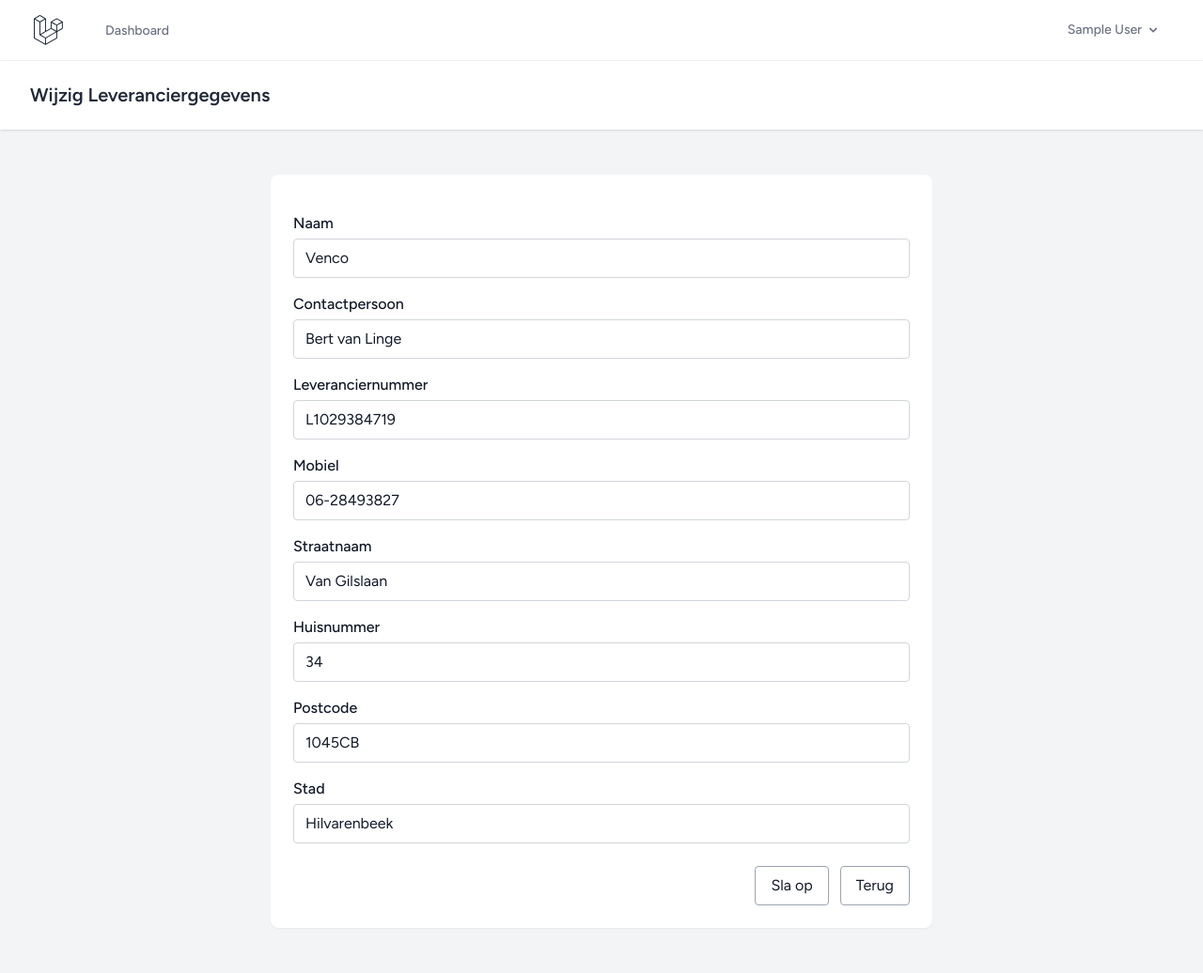
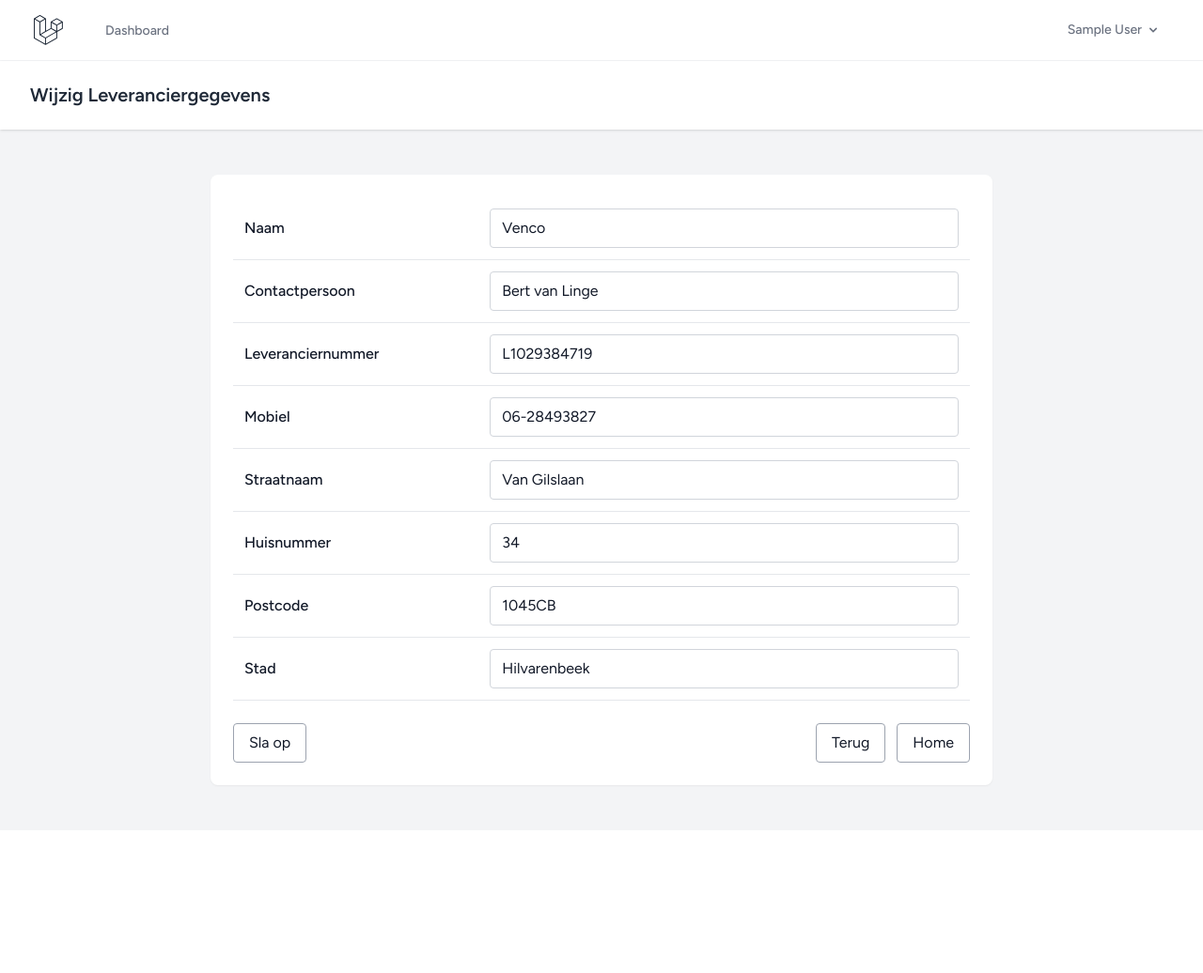
Before and after one commit to xingrupan0206-droid/BE_P1, a Laravel app: page /leveranciers/wijzigen/1/edit in a window 1280 px wide. Shown: the whole page at 94% size. After the commit the page ends 838 px from the top, so only its background shows below. Run offline with Laravel 12, Linux system fonts and the light colour scheme; the visitor is signed in with stand-in values (Sample User, id 1); data comes from the database, SQL or seed files in the repository; style sheets or scripts are compiled from the project's sources.

Commit message:
alle missende onderdellen toegevoegd

```diff
--- a/app/Providers/leverancier/wijzigen/Wijzigen.php
+++ b/app/Providers/leverancier/wijzigen/Wijzigen.php
@@ -2,15 +2,15 @@
 
 namespace App\Providers\leverancier\wijzigen;
 
+use Illuminate\Contracts\Pagination\LengthAwarePaginator;
 use Illuminate\Http\RedirectResponse;
 use Illuminate\Http\Request;
-use Illuminate\Support\Collection;
 use Illuminate\Support\Facades\DB;
 use Illuminate\Validation\Rule;
 
 class Wijzigen
 {
-    public function overzicht(): Collection
+    public function overzicht(): LengthAwarePaginator
     {
         return DB::table('Leverancier as l')
             ->join('Contact as c', 'c.Id', '=', 'l.ContactId')
@@ -27,7 +27,7 @@ class Wijzigen
                 'c.Stad',
             ])
             ->orderBy('l.Naam')
-            ->get();
+            ->paginate(4);
     }
 
     public function details(int $leverancierId): object
@@ -75,6 +75,17 @@ class Wijzigen
         $leverancier = DB::table('Leverancier')->where('Id', $leverancierId)->first();
         abort_if($leverancier === null, 404);
 
+        $dubbelMobiel = DB::table('Leverancier')
+            ->where('Mobiel', $gegevens['Mobiel'])
+            ->where('Id', '!=', $leverancierId)
+            ->exists();
+
+        if ($dubbelMobiel) {
+            return redirect()
+                ->route('leveranciers.wijzigen.edit', $leverancierId)
+                ->with('error', 'Door een technische storing is het niet mogelijk de wijziging door te voeren. Probeer het op een later moment nog eens');
+        }
+
         try {
             DB::transaction(function () use ($leverancier, $leverancierId, $gegevens): void {
                 DB::table('Leverancier')
--- a/resources/views/leverancier/wijzigen/edit.blade.php
+++ b/resources/views/leverancier/wijzigen/edit.blade.php
@@ -6,7 +6,7 @@
     </x-slot>
 
     <div class="py-12">
-        <div class="max-w-3xl mx-auto sm:px-6 lg:px-8">
+        <div class="max-w-4xl mx-auto sm:px-6 lg:px-8">
             <div class="bg-white overflow-hidden shadow-sm sm:rounded-lg">
                 <div class="p-6 text-gray-900">
                     @if (session('status'))
@@ -23,86 +23,126 @@
                         </script>
                     @endif
 
-                    <form method="POST" action="{{ route('leveranciers.wijzigen.update', $leverancier->Id) }}" class="space-y-4">
+                    <form method="POST" action="{{ route('leveranciers.wijzigen.update', $leverancier->Id) }}">
                         @csrf
                         @method('PUT')
 
-                        <div>
-                            <label for="Naam" class="block font-medium">Naam</label>
+                        <table class="w-full border-collapse">
+                            <tbody>
+                                <tr class="border-b border-gray-200">
+                                    <td class="p-3 w-1/3 font-medium">
+                                        <label for="Naam">Naam</label>
+                                    </td>
+                                    <td class="p-3">
                                         <input id="Naam" name="Naam" type="text" value="{{ old('Naam', $leverancier->Naam) }}" required
-                                   class="mt-1 block w-full rounded border-gray-300">
+                                               class="block w-full rounded border-gray-300">
                                         @error('Naam')
-                                <p class="text-red-600 text-sm">{{ $message }}</p>
+                                            <p class="text-red-600 text-sm mt-1">{{ $message }}</p>
                                         @enderror
-                        </div>
+                                    </td>
+                                </tr>
 
-                        <div>
-                            <label for="ContactPersoon" class="block font-medium">Contactpersoon</label>
+                                <tr class="border-b border-gray-200">
+                                    <td class="p-3 font-medium">
+                                        <label for="ContactPersoon">Contactpersoon</label>
+                                    </td>
+                                    <td class="p-3">
                                         <input id="ContactPersoon" name="ContactPersoon" type="text" value="{{ old('ContactPersoon', $leverancier->ContactPersoon) }}" required
-                                   class="mt-1 block w-full rounded border-gray-300">
+                                               class="block w-full rounded border-gray-300">
                                         @error('ContactPersoon')
-                                <p class="text-red-600 text-sm">{{ $message }}</p>
+                                            <p class="text-red-600 text-sm mt-1">{{ $message }}</p>
                                         @enderror
-                        </div>
+                                    </td>
+                                </tr>
 
-                        <div>
-                            <label for="LeverancierNummer" class="block font-medium">Leveranciernummer</label>
+                                <tr class="border-b border-gray-200">
+                                    <td class="p-3 font-medium">
+                                        <label for="LeverancierNummer">Leveranciernummer</label>
+                                    </td>
+                                    <td class="p-3">
                                         <input id="LeverancierNummer" name="LeverancierNummer" type="text" value="{{ old('LeverancierNummer', $leverancier->LeverancierNummer) }}" required
-                                   class="mt-1 block w-full rounded border-gray-300">
+                                               class="block w-full rounded border-gray-300">
                                         @error('LeverancierNummer')
-                                <p class="text-red-600 text-sm">{{ $message }}</p>
+                                            <p class="text-red-600 text-sm mt-1">{{ $message }}</p>
                                         @enderror
-                        </div>
+                                    </td>
+                                </tr>
 
-                        <div>
-                            <label for="Mobiel" class="block font-medium">Mobiel</label>
+                                <tr class="border-b border-gray-200">
+                                    <td class="p-3 font-medium">
+                                        <label for="Mobiel">Mobiel</label>
+                                    </td>
+                                    <td class="p-3">
                                         <input id="Mobiel" name="Mobiel" type="text" value="{{ old('Mobiel', $leverancier->Mobiel) }}" required
-                                   class="mt-1 block w-full rounded border-gray-300">
+                                               class="block w-full rounded border-gray-300">
                                         @error('Mobiel')
-                                <p class="text-red-600 text-sm">{{ $message }}</p>
+                                            <p class="text-red-600 text-sm mt-1">{{ $message }}</p>
                                         @enderror
-                        </div>
+                                    </td>
+                                </tr>
 
-                        <div>
-                            <label for="Straatnaam" class="block font-medium">Straatnaam</label>
-                            <input id="Straatnaam" name="Straatnaam" type="text" value="{{ old('Straatnaam', $leverancier->Straatnaam) }}"
-                                   class="mt-1 block w-full rounded border-gray-300">
+                                <tr class="border-b border-gray-200">
+                                    <td class="p-3 font-medium">
+                                        <label for="Straatnaam">Straatnaam</label>
+                                    </td>
+                                    <td class="p-3">
+                                        <input id="Straatnaam" name="Straatnaam" type="text" value="{{ old('Straatnaam', $leverancier->Straatnaam) }}" required
+                                               class="block w-full rounded border-gray-300">
                                         @error('Straatnaam')
-                                <p class="text-red-600 text-sm">{{ $message }}</p>
+                                            <p class="text-red-600 text-sm mt-1">{{ $message }}</p>
                                         @enderror
-                        </div>
+                                    </td>
+                                </tr>
 
-                        <div>
-                            <label for="Huisnummer" class="block font-medium">Huisnummer</label>
-                            <input id="Huisnummer" name="Huisnummer" type="text" value="{{ old('Huisnummer', $leverancier->Huisnummer) }}"
-                                   class="mt-1 block w-full rounded border-gray-300">
+                                <tr class="border-b border-gray-200">
+                                    <td class="p-3 font-medium">
+                                        <label for="Huisnummer">Huisnummer</label>
+                                    </td>
+                                    <td class="p-3">
+                                        <input id="Huisnummer" name="Huisnummer" type="number" min="1" value="{{ old('Huisnummer', $leverancier->Huisnummer) }}" required
+                                               class="block w-full rounded border-gray-300">
                                         @error('Huisnummer')
-                                <p class="text-red-600 text-sm">{{ $message }}</p>
+                                            <p class="text-red-600 text-sm mt-1">{{ $message }}</p>
                                         @enderror
-                        </div>
+                                    </td>
+                                </tr>
 
-                        <div>
-                            <label for="Postcode" class="block font-medium">Postcode</label>
-                            <input id="Postcode" name="Postcode" type="text" value="{{ old('Postcode', $leverancier->Postcode) }}"
-                                   class="mt-1 block w-full rounded border-gray-300">
+                                <tr class="border-b border-gray-200">
+                                    <td class="p-3 font-medium">
+                                        <label for="Postcode">Postcode</label>
+                                    </td>
+                                    <td class="p-3">
+                                        <input id="Postcode" name="Postcode" type="text" value="{{ old('Postcode', $leverancier->Postcode) }}" required
+                                               class="block w-full rounded border-gray-300">
                                         @error('Postcode')
-                                <p class="text-red-600 text-sm">{{ $message }}</p>
+                                            <p class="text-red-600 text-sm mt-1">{{ $message }}</p>
                                         @enderror
-                        </div>
+                                    </td>
+                                </tr>
 
-                        <div>
-                            <label for="Stad" class="block font-medium">Stad</label>
-                            <input id="Stad" name="Stad" type="text" value="{{ old('Stad', $leverancier->Stad) }}"
-                                   class="mt-1 block w-full rounded border-gray-300">
+                                <tr class="border-b border-gray-200">
+                                    <td class="p-3 font-medium">
+                                        <label for="Stad">Stad</label>
+                                    </td>
+                                    <td class="p-3">
+                                        <input id="Stad" name="Stad" type="text" value="{{ old('Stad', $leverancier->Stad) }}" required
+                                               class="block w-full rounded border-gray-300">
                                         @error('Stad')
-                                <p class="text-red-600 text-sm">{{ $message }}</p>
+                                            <p class="text-red-600 text-sm mt-1">{{ $message }}</p>
                                         @enderror
-                        </div>
+                                    </td>
+                                </tr>
+                            </tbody>
+                        </table>
 
-                        <div class="flex justify-end gap-3 pt-2">
+                        <div class="mt-6 flex items-center justify-between gap-3">
                             <button type="submit" class="rounded border border-gray-400 px-4 py-2">Sla op</button>
+                            <div class="flex gap-3">
                                 <a href="{{ route('leveranciers.wijzigen.show', $leverancier->Id) }}"
                                    class="rounded border border-gray-400 px-4 py-2">Terug</a>
+                                <a href="{{ url('/') }}"
+                                   class="rounded border border-gray-400 px-4 py-2">Home</a>
+                            </div>
                         </div>
                     </form>
                 </div>
--- a/resources/views/leverancier/wijzigen/index.blade.php
+++ b/resources/views/leverancier/wijzigen/index.blade.php
@@ -49,7 +49,9 @@
                         </table>
                     </div>
 
-
+                    <div class="mt-4">
+                        {{ $leveranciers->links() }}
+                    </div>
                 </div>
             </div>
         </div>
```
Also changed, not shown: resources/views/leverancier/wijzigen/details.blade.php (+44 -14 lines), 2 other files. Lines whose indentation alone changed are shown as unchanged.
